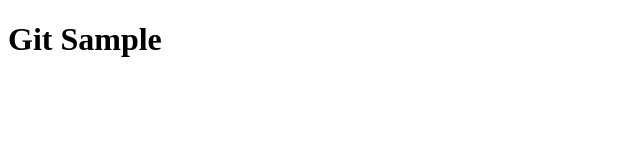
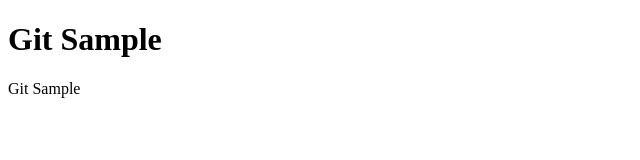
Before and after one commit to yoshinogawa/GitSample, a plain HTML site: page index.html in a window 1280 px wide. Shown: the full height of the page, 0-640 px from the left. Drawn offline with Linux system fonts and the light colour scheme.

Commit message:
add to title2

```diff
--- a/index.html
+++ b/index.html
@@ -6,5 +6,6 @@
 </head>
 <body>
   <h1>Git Sample</h2>
+  <p>Git Sample</p>
 </body>
 </html>
```
